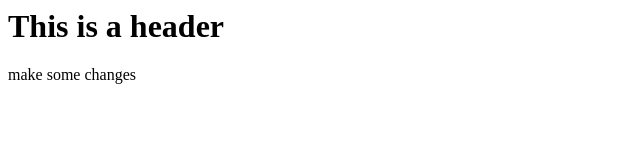
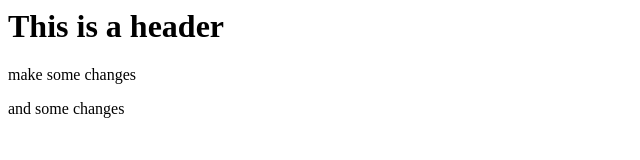
Before and after one commit to knowroman/git-test, a plain HTML site: page index.html in a window 1280 px wide. Shown: the whole page, without its empty margins (0-640 px from the left). Drawn offline with Linux system fonts and the light colour scheme.

Commit message:
third commit

```diff
--- a/index.html
+++ b/index.html
@@ -5,5 +5,6 @@
   <body>
     <h1>This is a header</h1>
     <p> make some changes</p>
+    <p> and some changes</p>
   </body>
 </html>
```
